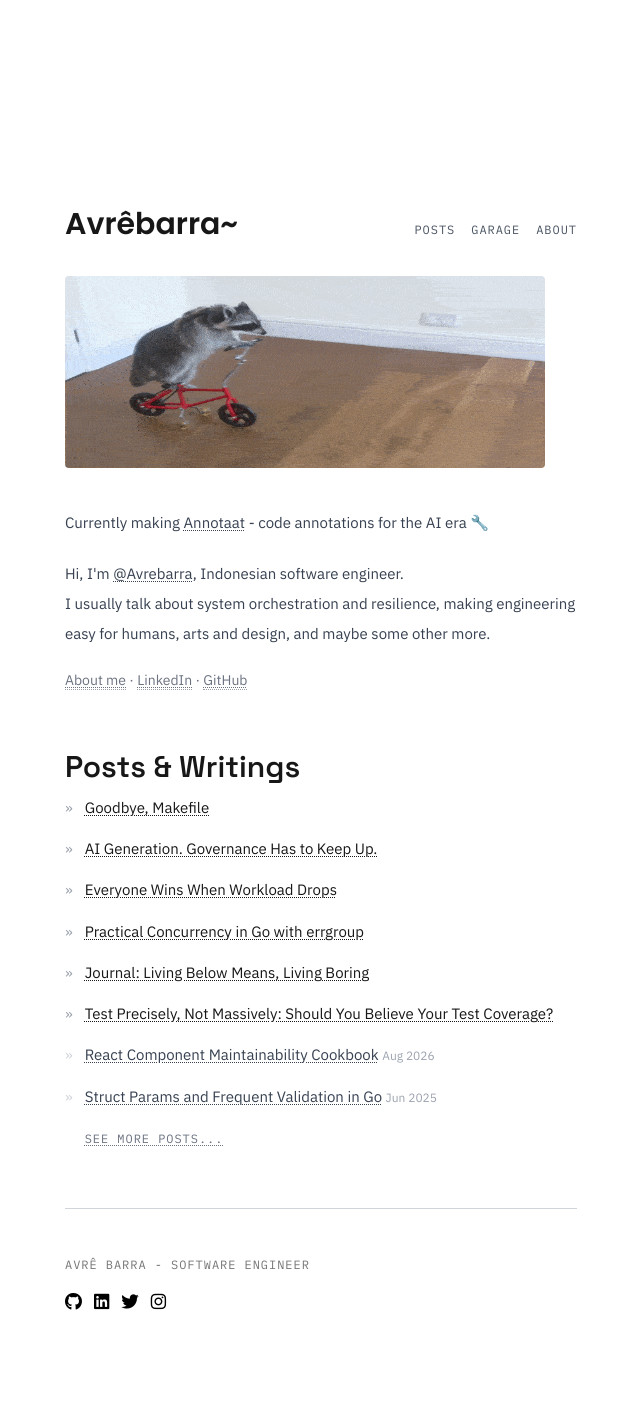
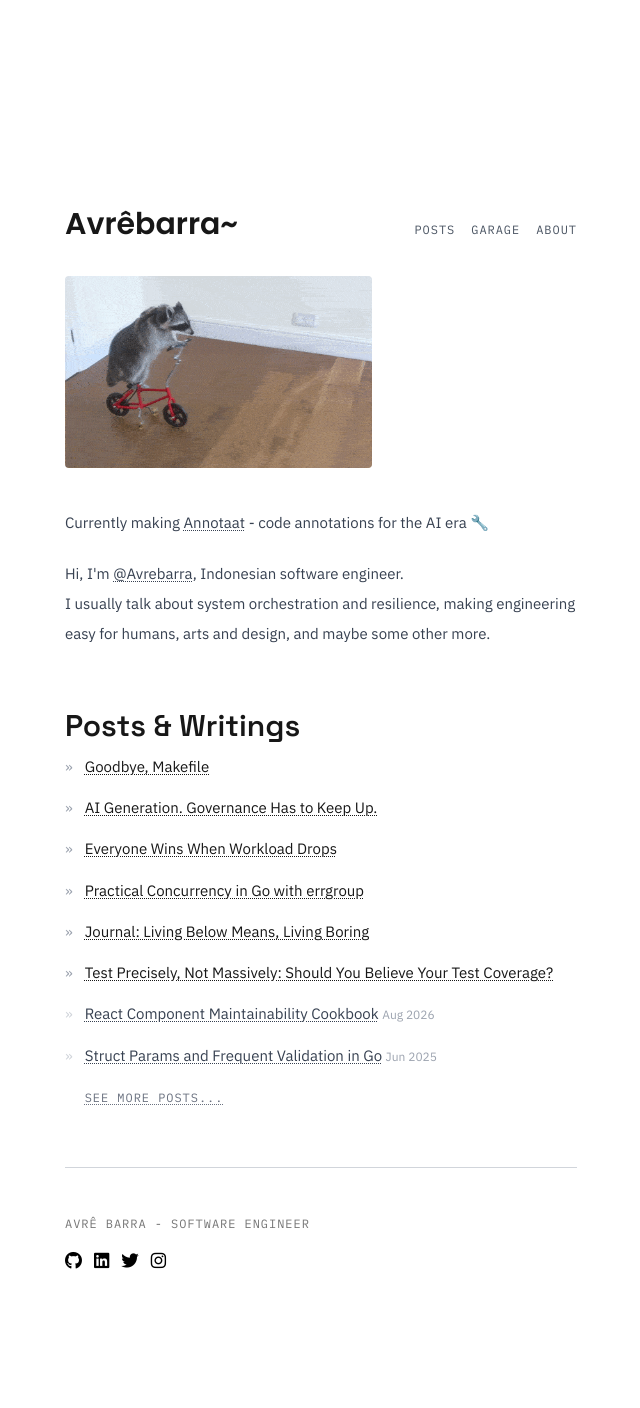
Before and after one commit to avrebarra/avrebarra.github.io, a Jekyll site: the page built from pages/index.html, in a window 1280 px wide. Shown: the whole page, without its empty margins (319-959 px from the left). Built offline with Jekyll 4.4.1, drawn with Linux system fonts in a browser that asks for light colours; after the commit the page ends 1367 px from its top, so only the background shows below that.

Commit message:
fix: remove visual sections added in SEO and fix front image sizing
- remove gray About/LinkedIn/GitHub block from index (unwanted visual)
- keep raccoon at h-48 no fullwidth (alt + lazy, no width/height)
- re-comment More posts related block in post layout (restore original spacing)

```diff
--- a/pages/index.html
+++ b/pages/index.html
@@ -5,7 +5,7 @@ permalink: /
 
 <div id="home" class="content mt-3">
   <h1 class="sr-only">Avre Barra - Software Engineer | Go, Systems & Resilience</h1>
-  <img class="h-48 mt-1 mb-8" src="/images/raccoon.gif" alt="Raccoon illustration representing Avre Barra's personal blog" width="480" height="300" loading="eager" decoding="async" />
+  <img class="h-48 mt-1 mb-8" src="/images/raccoon.gif" alt="Raccoon illustration" loading="lazy" />
 
   <p class="leading-loose text-gray-700">
     Currently making <a href="/annotaat/">Annotaat</a> - code annotations for the AI era 🔧
@@ -17,10 +17,6 @@ permalink: /
     <br />
     I usually talk about system orchestration and resilience, making engineering easy for humans, arts and design, and
     maybe some other more.
-  </p>
-
-  <p class="mt-3 text-sm text-gray-500">
-    <a href="/about/" class="border-b border-dotted border-gray-400">About me</a> · <a href="https://linkedin.com/in/avrebarra" rel="me" class="border-b border-dotted border-gray-400">LinkedIn</a> · <a href="https://github.com/avrebarra" rel="me" class="border-b border-dotted border-gray-400">GitHub</a>
   </p>
 
   <div class="mt-6 mb-2 flex items-end justify-between">
```
Also changed, not shown: _layouts/post.html (+5 -5 lines).
